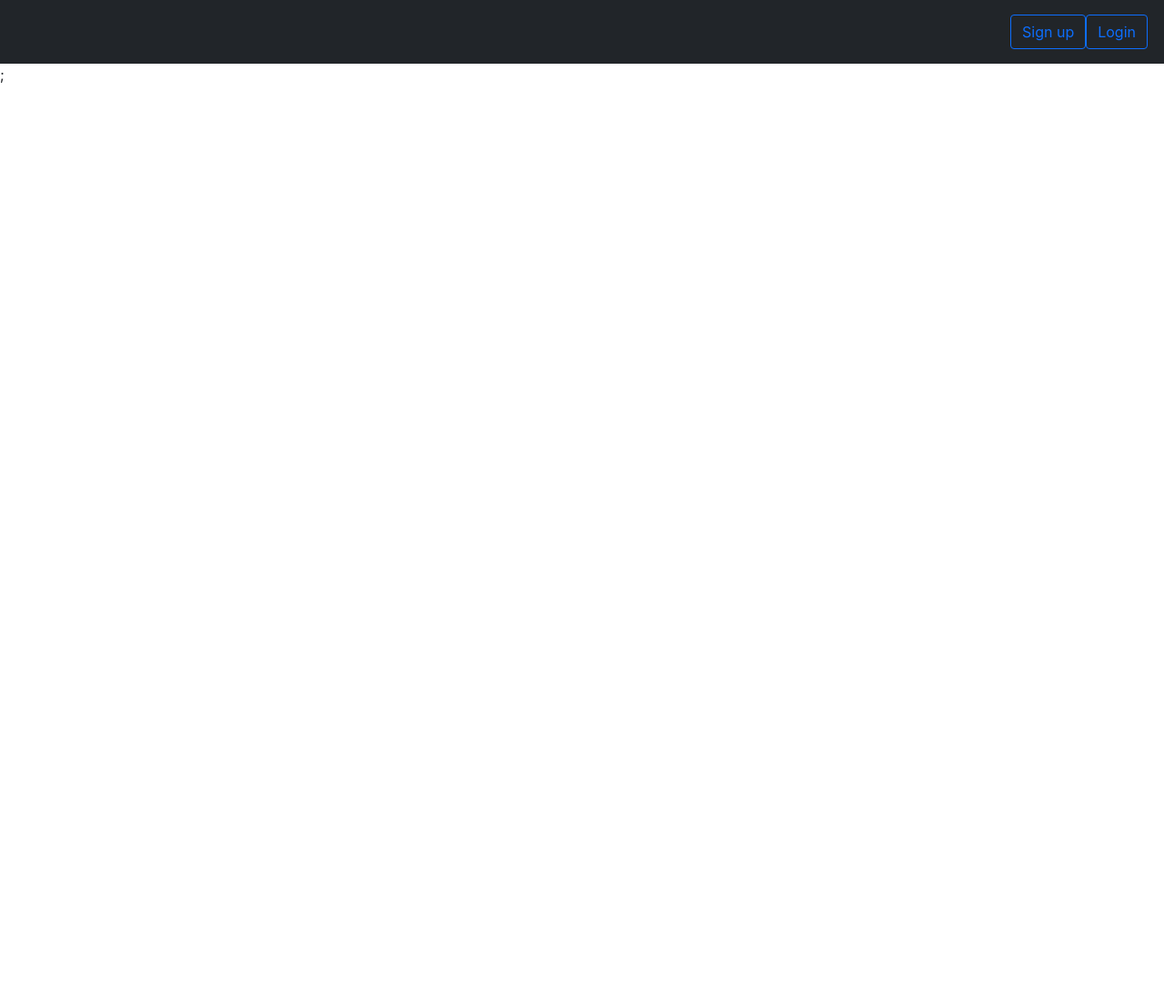
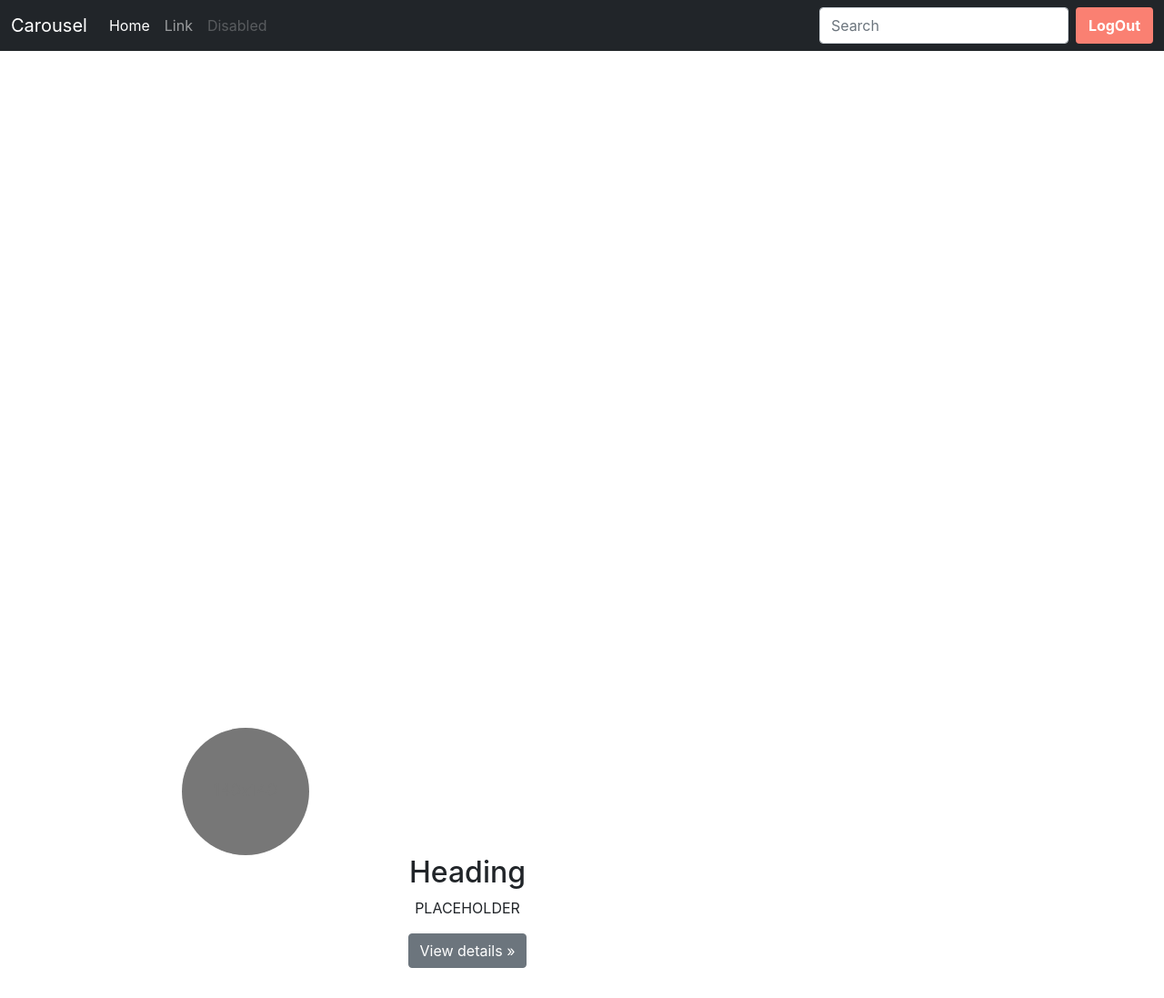
Before and after one commit to gbj1220/cat-facts-frontend, a React (Create React App) app: page /auth-home in a window 1280 px wide. Shown: the top 1097 px of the page at 91% size. Before the commit the page ends 800 px from the top, so only its background shows below. Built offline with nearby package versions, Linux system fonts and the light colour scheme; sample sign-in values are in the browser's storage.

Commit message:
Working on styling auth-home page

```diff
--- a/src/MainRouter.js
+++ b/src/MainRouter.js
@@ -1,19 +1,30 @@
 import React from "react";
 import { BrowserRouter as Router, Route, Switch } from "react-router-dom";
 
+import AuthHome from "./components/AuthHome/AuthHome";
 import Home from "./components/Home";
 import Navbar from "./components/Navbar/Navbar";
 import SignUp from "./components/SignUp/SignUp";
-import LogIn from "./components/Login/Login";
-
+import Login from "./components/Login/Login";
+import PrivateRoute from "./components/PrivateRoute/PrivateRoute";
 const MainRouter = (props) => {
   return (
     <Router>
       <Navbar user={props.user} handleUserLogout={props.handleUserLogout} />
       <Switch>
-        <Route exact path='/login' component={LogIn} />
+        <PrivateRoute exact path='/auth-home' component={AuthHome} />
+        <Route
+          exact
+          path='/login'
+          render={(renderMethodProps) => (
+            <Login
+              {...renderMethodProps}
+              handleUserLogin={props.handleUserLogin}
+            />
+          )}
+        />
         <Route exact path='/sign-up' component={SignUp} />
-        <Route exact path='/' component={LogIn} />
+        <Route exact path='/' component={Home} />
       </Switch>
     </Router>
   );
--- /dev/null
+++ b/src/components/AuthHome/AuthHome.css
@@ -0,0 +1,20 @@
+.bd-placeholder-img {
+  font-size: 1.125rem;
+  text-anchor: middle;
+  -webkit-user-select: none;
+  -moz-user-select: none;
+  user-select: none;
+}
+
+.col-lg-6 {
+  margin-top: 800px;
+  margin-left: 200px;
+  display: grid;
+  text-align: center;
+}
+
+@media (min-width: 768px) {
+  .bd-placeholder-img-lg {
+    font-size: 3.5rem;
+  }
+}
--- a/src/components/AuthHome/AuthHome.js
+++ b/src/components/AuthHome/AuthHome.js
@@ -0,0 +1,64 @@
+import React, { Component } from "react";
+
+import "./AuthHome.css";
+
+class AuthHome extends Component {
+  render() {
+    return (
+      <div className='row'>
+        <div className='col-lg-6'>
+          <svg
+            className='bd-placeholder-img rounded-circle'
+            width={140}
+            height={140}
+            xmlns='http://www.w3.org/2000/svg'
+            role='img'
+            aria-label='Placeholder: 140x140'
+            preserveAspectRatio='xMidYMid slice'
+            focusable='false'
+          >
+            <title>Placeholder</title>
+            <rect width='100%' height='100%' fill='#777' id='hi' />
+            <text x='50%' y='50%' fill='#777' dy='.3em'>
+              140x140
+            </text>
+          </svg>
+          <h2>Heading</h2>
+          <p>PLACEHOLDER</p>
+          <p>
+            <a className='btn btn-secondary' href='#'>
+              View details »
+            </a>
+          </p>
+        </div>
+        <div className='col-lg-6'>
+          <svg
+            className='bd-placeholder-img rounded-circle'
+            width={140}
+            height={140}
+            xmlns='http://www.w3.org/2000/svg'
+            role='img'
+            aria-label='Placeholder: 140x140'
+            preserveAspectRatio='xMidYMid slice'
+            focusable='false'
+          >
+            <title>Placeholder</title>
+            <rect width='100%' height='100%' fill='#777' />
+            <text x='50%' y='50%' fill='#777' dy='.3em'>
+              140x140
+            </text>
+          </svg>
+          <h2>Heading</h2>
+          <p>PLACEHOLDER</p>
+          <p>
+            <a className='btn btn-secondary' href='#'>
+              View details »
+            </a>
+          </p>
+        </div>
+      </div>
+    );
+  }
+}
+
+export default AuthHome;
--- a/src/components/Login/Login.js
+++ b/src/components/Login/Login.js
@@ -12,7 +12,7 @@ class Login extends Component {
 
   componentDidMount() {
     if (checkIfLoggedIn()) {
-      this.props.history.push("/movie-home");
+      this.props.history.push("/auth-home");
     } else {
       this.props.history.push("/login");
     }
@@ -39,10 +39,11 @@ class Login extends Component {
 
       const decodedToken = jwtDecode(result.data.jwtToken);
 
-      this.props.handleLogin(decodedToken);
+      this.props.handleUserLogin(decodedToken);
 
       this.props.history.push("/auth-home");
     } catch (e) {
+      console.log(e);
       toast.error(e.response.data, {
         position: "top-center",
         autoClose: 5000,
@@ -59,7 +60,7 @@ class Login extends Component {
     const { email, password } = this.state;
 
     return (
-      <div>
+      <div style={{ marginTop: "400px" }}>
         <main className='form-signin'>
           <form onSubmit={this.handleSubmit}>
             <h1 className='h3 mb-3 fw-normal'>Please Login</h1>
@@ -83,7 +84,7 @@ class Login extends Component {
               Password
             </label>
             <input
-              type='password'
+              type='text'
               id='inputPassword'
               className='form-control'
               placeholder='Password'
--- a/src/components/Navbar/Navbar.js
+++ b/src/components/Navbar/Navbar.js
@@ -1,49 +1,80 @@
-import React, { Component } from "react";
-import { NavLink } from "react-router-dom";
+import React from "react";
+import { NavLink, Link } from "react-router-dom";
 
 import "./Navbar.css";
 
-class Navbar extends Component {
-  render() {
+function Navbar(props) {
   return (
     <div>
-        <div>
-          <header className='p-3 bg-dark text-white'>
-            <div className='container'>
-              <div className='d-flex flex-wrap align-items-center justify-content-center justify-content-lg-start'>
+      <header>
+        <nav className='navbar navbar-expand-md navbar-dark fixed-top bg-dark'>
+          <div className='container-fluid'>
+            <a className='navbar-brand' href='#'>
+              Carousel
+            </a>
+            <button
+              className='navbar-toggler'
+              type='button'
+              data-bs-toggle='collapse'
+              data-bs-target='#navbarCollapse'
+              aria-controls='navbarCollapse'
+              aria-expanded='false'
+              aria-label='Toggle navigation'
+            >
+              <span className='navbar-toggler-icon' />
+            </button>
+            <div className='collapse navbar-collapse' id='navbarCollapse'>
+              <ul className='navbar-nav me-auto mb-2 mb-md-0'>
+                <li className='nav-item'>
+                  <a className='nav-link active' aria-current='page' href='#'>
+                    Home
+                  </a>
+                </li>
+                <li className='nav-item'>
+                  <a className='nav-link' href='#'>
+                    Link
+                  </a>
+                </li>
+                <li className='nav-item'>
                   <a
-                  href='/'
-                  className='d-flex align-items-center mb-2 mb-lg-0 text-white text-decoration-none'
+                    className='nav-link disabled'
+                    href='#'
+                    tabIndex={-1}
+                    aria-disabled='true'
                   >
-                  <svg className='bi me-2' width={40} height={32}>
-                    <use xlinkHref='#bootstrap' />
-                  </svg>
+                    Disabled
                   </a>
-                <>
-                  <NavLink
-                    className='btn btn-outline-primary'
-                    activeStyle={{ color: "yellow" }}
-                    to='/sign-up'
+                </li>
+              </ul>
+              <form className='d-flex'>
+                <input
+                  className='form-control me-2'
+                  type='search'
+                  placeholder='Search'
+                  aria-label='Search'
+                />
+                <Link
+                  className='btn btn-outline-light'
+                  to='/login'
+                  onClick={props.handleUserLogout}
+                  style={{
+                    backgroundColor: "salmon",
+                    color: "white",
+                    fontWeight: "bold",
+                    borderStyle: "solid",
+                    borderWidth: "2px",
+                    borderColor: "salmon",
+                  }}
                 >
-                    Sign up
-                  </NavLink>
-
-                  <NavLink
-                    className='btn btn-outline-primary'
-                    activeStyle={{ color: "yellow" }}
-                    to='/login'
-                  >
-                    Login
-                  </NavLink>
-                </>
+                  LogOut
+                </Link>
+              </form>
             </div>
           </div>
+        </nav>
       </header>
-        </div>
-        ;
     </div>
   );
 }
-}
 
 export default Navbar;
--- /dev/null
+++ b/src/components/PrivateRoute/PrivateRoute.js
@@ -0,0 +1,20 @@
+import React from "react";
+import { Route, Redirect } from "react-router-dom";
+import { checkIfLoggedIn } from "../lib/HelperFunctions";
+
+const PrivateRoute = ({ component: Component, handleUserLogout, ...rest }) => {
+  return (
+    <Route
+      {...rest}
+      render={(routerProps) =>
+        checkIfLoggedIn() ? (
+          <Component {...routerProps} handleUserLogout={handleUserLogout} />
+        ) : (
+          <Redirect to='/login' />
+        )
+      }
+    />
+  );
+};
+
+export default PrivateRoute;
--- a/src/components/SignUp/SignUp.js
+++ b/src/components/SignUp/SignUp.js
@@ -24,7 +24,7 @@ class SignUp extends Component {
 
   componentDidMount() {
     if (checkIfLoggedIn()) {
-      this.props.history.push("/cats-home");
+      this.props.history.push("/auth-home");
     } else {
       this.props.history.push("/sign-up");
     }
```
Also changed, not shown: src/components/CatCalling/CatCalling.js (added). Lines whose indentation alone changed are shown as unchanged.
